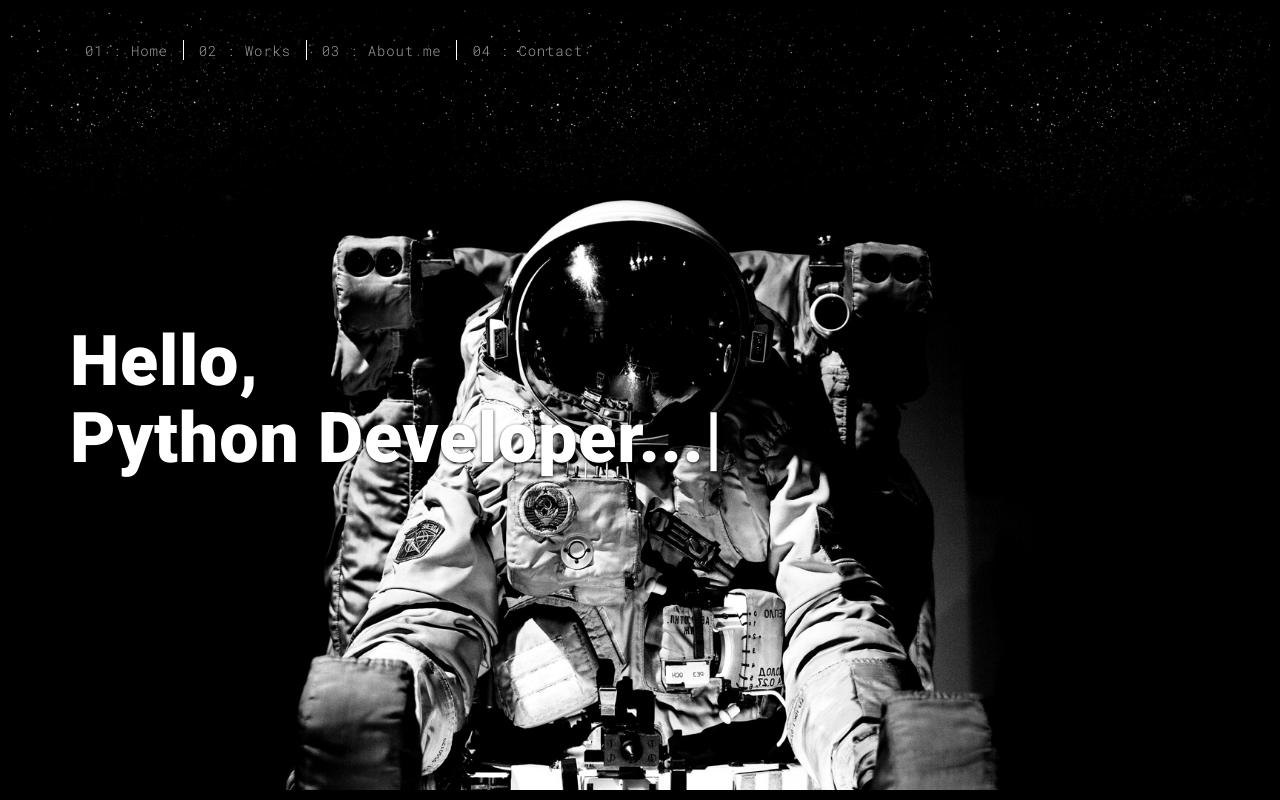
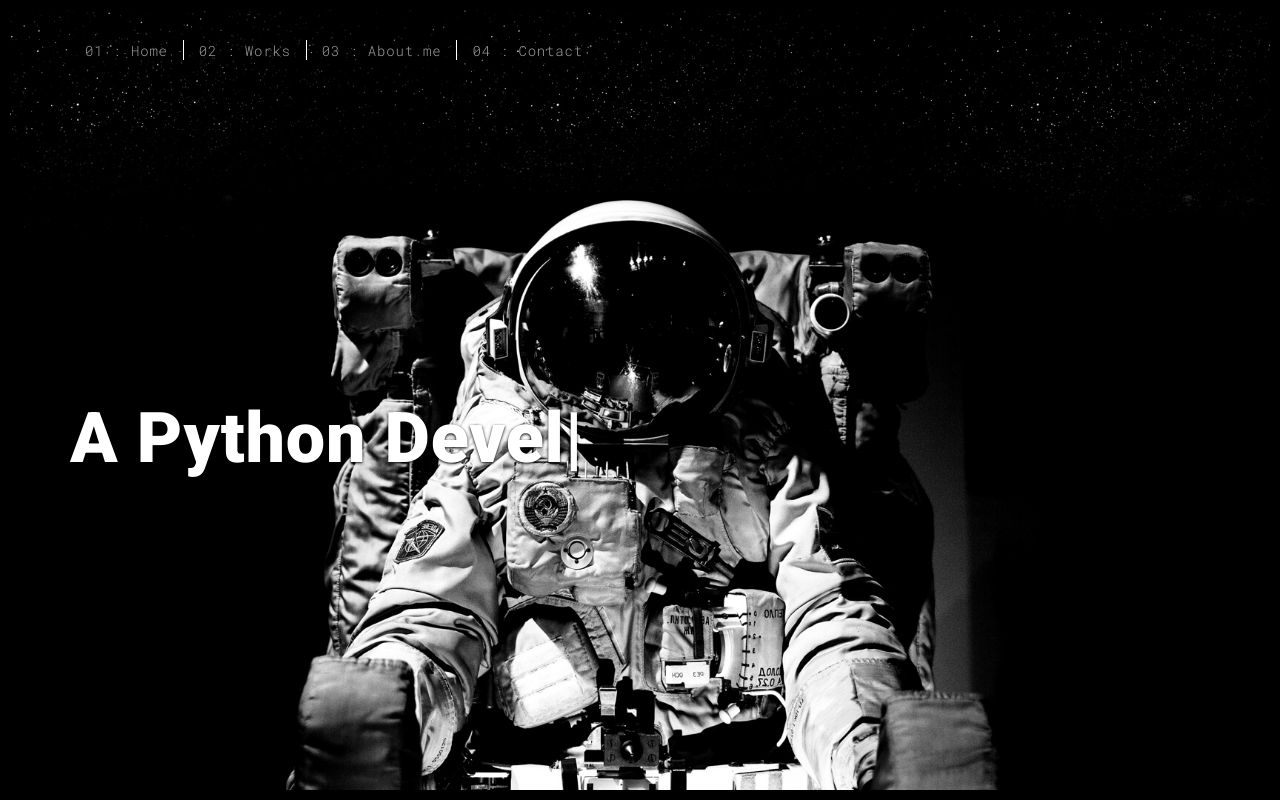
Before and after one commit to peter-september/My_first_site, a Flask app: page / in a window 1280 px wide. Run offline with Flask 2, Linux system fonts and the light colour scheme; some libraries are stand-ins or nearby versions.

Commit message:
main page change

```diff
--- a/templates/index.html
+++ b/templates/index.html
@@ -55,10 +55,10 @@
         <div class="col-xs-12">
           <div class="hero-full-wrapper">
             <div class="text-content">
-              <h1>Hello,<br>
+              <h1><br>
                 <span id="typed-strings">
-                  <span>I'm Peter September</span>
-                  <span>Python Developer...</span>
+                  <span>Hello,I'm Peter September</span>
+                  <span>A Python Developer...</span>
                   <span>...or at least trying to be</span>
                 </span>
                 <span id="typed"></span>
```
